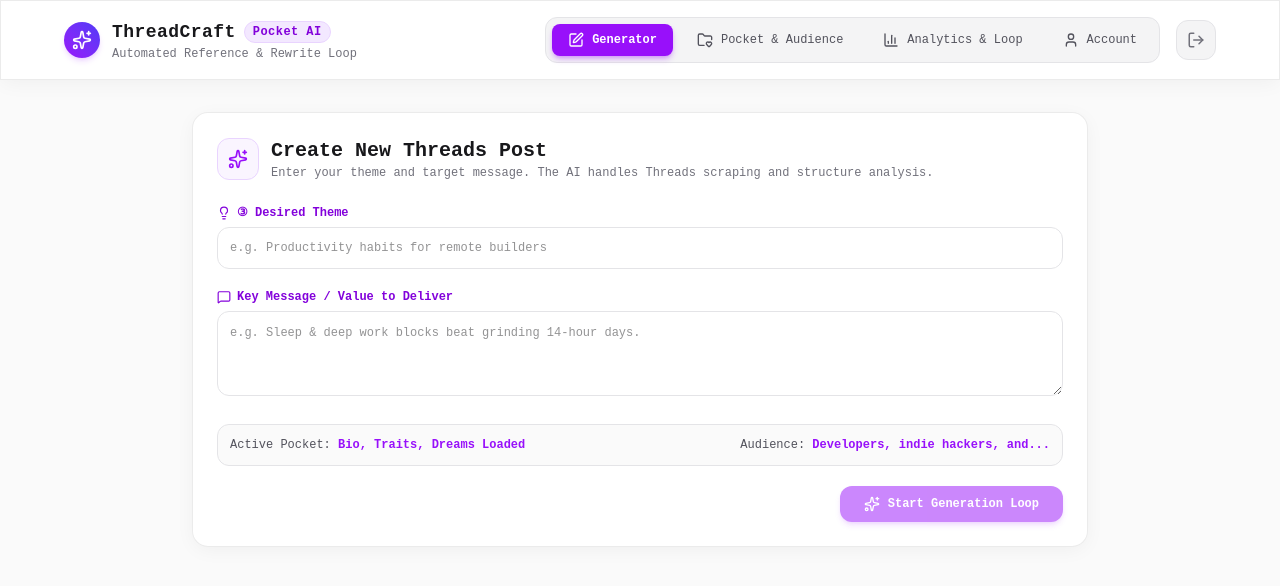
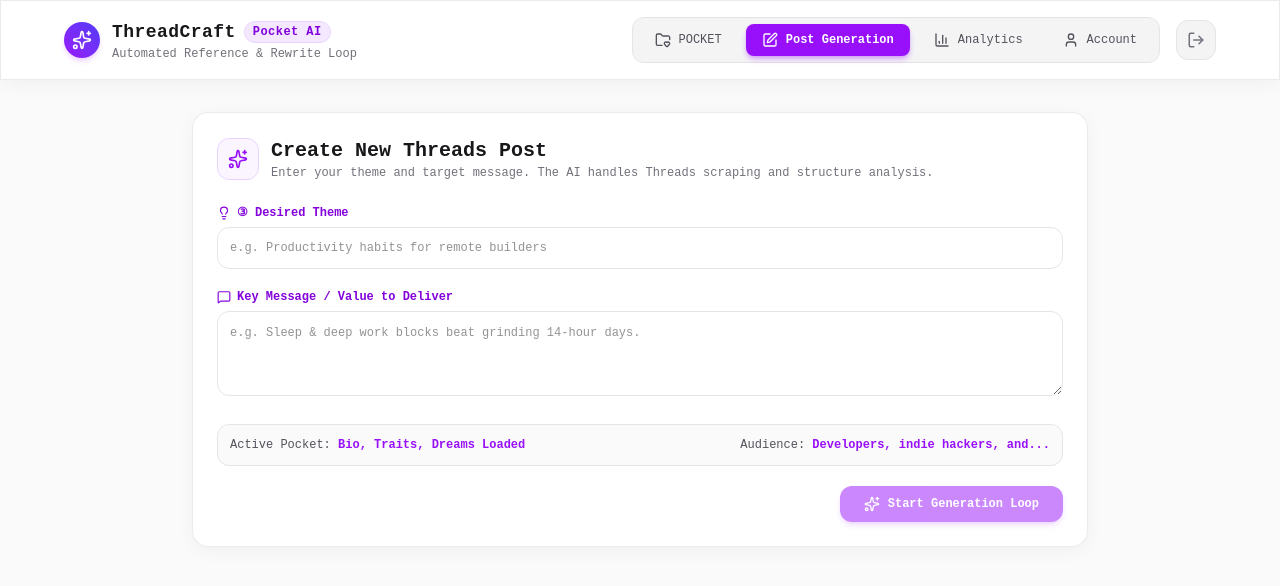
Before and after one commit to Web-and-Software-Engineering/AI-Powered-Threads-Tool, a Next.js app: page / in a window 1280 px wide. Shown: the top 586 px of the page. Built offline with nearby package versions, Linux system fonts and the light colour scheme; no server answers.

Commit message:
feat: reorder and rename navigation menu to POCKET, Post Generation, Analytics, Account

```diff
--- a/src/components/Navigation.tsx
+++ b/src/components/Navigation.tsx
@@ -39,6 +39,18 @@ export function Navigation() {
           <div className="flex items-center gap-4">
             <nav className="flex items-center gap-2 bg-zinc-100 p-1.5 rounded-xl border border-zinc-200">
               <Link
+                href="/profile"
+                className={`flex items-center gap-2 px-4 py-2 rounded-lg text-xs font-medium transition-all ${
+                  activeTab === 'profile'
+                    ? 'bg-purple-600 text-white shadow-md shadow-purple-600/30 font-semibold'
+                    : 'text-zinc-600 hover:text-zinc-900 hover:bg-zinc-200/60'
+                }`}
+              >
+                <FolderHeart className="w-4 h-4" />
+                POCKET
+              </Link>
+
+              <Link
                 href="/"
                 className={`flex items-center gap-2 px-4 py-2 rounded-lg text-xs font-medium transition-all ${
                   activeTab === 'workspace'
@@ -47,19 +59,7 @@ export function Navigation() {
                 }`}
               >
                 <PenSquare className="w-4 h-4" />
-                Generator
-              </Link>
-
-              <Link
-                href="/profile"
-                className={`flex items-center gap-2 px-4 py-2 rounded-lg text-xs font-medium transition-all ${
-                  activeTab === 'profile'
-                    ? 'bg-purple-600 text-white shadow-md shadow-purple-600/30 font-semibold'
-                    : 'text-zinc-600 hover:text-zinc-900 hover:bg-zinc-200/60'
-                }`}
-              >
-                <FolderHeart className="w-4 h-4" />
-                Pocket & Audience
+                Post Generation
               </Link>
 
               <Link
@@ -71,7 +71,7 @@ export function Navigation() {
                 }`}
               >
                 <BarChart3 className="w-4 h-4" />
-                Analytics & Loop
+                Analytics
               </Link>
 
               <Link
@@ -123,23 +123,23 @@ export function Navigation() {
       {/* Mobile Bottom Navigation Bar (sticky bottom) */}
       <nav className="md:hidden fixed bottom-0 left-0 right-0 z-50 bg-white/95 backdrop-blur-md border-t border-zinc-200 flex justify-around items-center py-2 px-4 shadow-lg shadow-black/5">
         <Link
+          href="/profile"
+          className={`flex flex-col items-center gap-0.5 py-1 px-3 rounded-xl transition-all ${
+            activeTab === 'profile' ? 'text-purple-600' : 'text-zinc-500'
+          }`}
+        >
+          <FolderHeart className="w-5 h-5" />
+          <span className="text-[10px] font-medium">POCKET</span>
+        </Link>
+
+        <Link
           href="/"
           className={`flex flex-col items-center gap-0.5 py-1 px-3 rounded-xl transition-all ${
             activeTab === 'workspace' ? 'text-purple-600' : 'text-zinc-500'
           }`}
         >
           <PenSquare className="w-5 h-5" />
-          <span className="text-[10px] font-medium">Generator</span>
-        </Link>
-
-        <Link
-          href="/profile"
-          className={`flex flex-col items-center gap-0.5 py-1 px-3 rounded-xl transition-all ${
-            activeTab === 'profile' ? 'text-purple-600' : 'text-zinc-500'
-          }`}
-        >
-          <FolderHeart className="w-5 h-5" />
-          <span className="text-[10px] font-medium">Pocket</span>
+          <span className="text-[10px] font-medium">Post Generation</span>
         </Link>
 
         <Link
```
